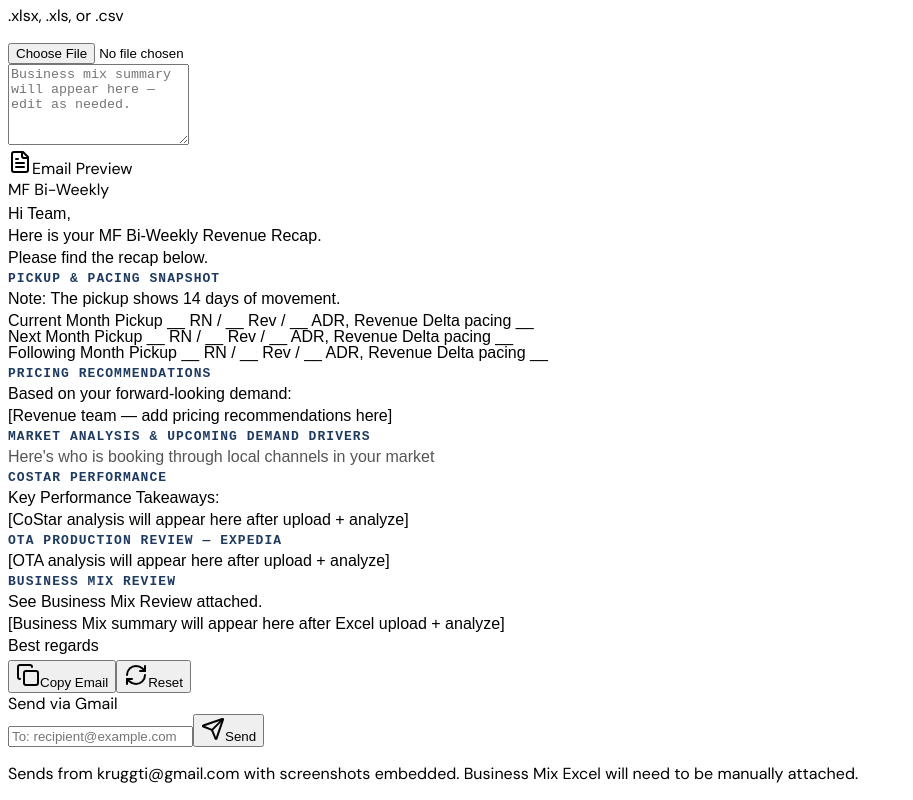
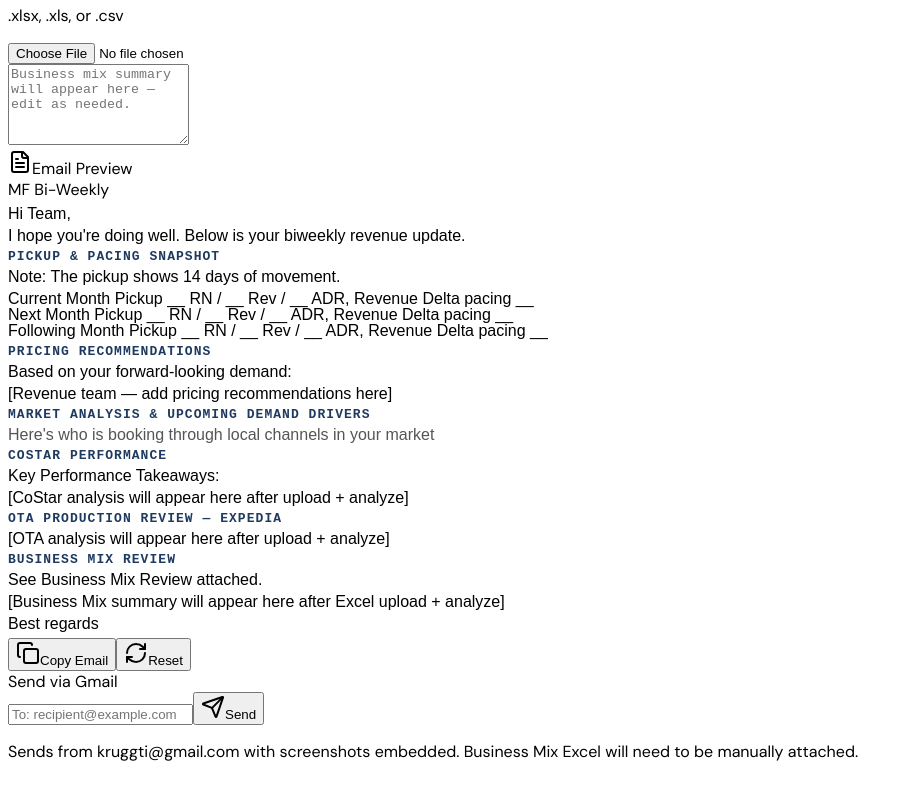
Before and after one commit to kruggti-prog/revenue-recap-app, a React (Vite) app in the folder client/: page /#/ in a window 1280 px wide. Shown: the part 3155-3955 px from the top of the page, without its empty margins (0-913 px from the left). After the commit the page ends 3933 px from the top, so only its background shows below. Built offline with nearby package versions, Linux system fonts and the light colour scheme.

Commit message:
Update email intros: bi-weekly and NON MF Monthly use new friendly opening lines

```diff
--- a/client/src/pages/Home.tsx
+++ b/client/src/pages/Home.tsx
@@ -142,13 +142,15 @@ function buildEmailSections(f: FormState): string {
       ? "MF Call Recap"
       : "NON MF Monthly";
 
+  const currentMonth = new Date().toLocaleString("en-US", { month: "long" });
   lines.push("Hi Team,");
   if (f.template === "mf-callrecap") {
     lines.push("Thank you for today's call!");
+  } else if (f.template === "mf-biweekly") {
+    lines.push("I hope you're doing well. Below is your biweekly revenue update.");
   } else {
-    lines.push(`Here is your ${templateLabel} Revenue Recap.`);
+    lines.push(`I hope you're doing well. Below is your monthly revenue update for ${currentMonth}. If you have any questions or would like to talk through anything in more detail, please feel free to reach out.`);
   }
-  lines.push("Please find the recap below.");
   lines.push("");
 
   // ── Pickup & Pacing ──
@@ -263,9 +265,15 @@ function buildEmailHTML(f: FormState): string {
       : "";
 
   let html = `<div style="font-family:Aptos,Arial,sans-serif;font-size:12pt;line-height:1.0;max-width:700px">`;
+  const currentMonth = new Date().toLocaleString("en-US", { month: "long" });
   html += p("Hi Team,");
-  html += p(f.template === "mf-callrecap" ? "Thank you for today's call!" : `Here is your ${templateLabel} Revenue Recap.`);
-  html += p("Please find the recap below.");
+  if (f.template === "mf-callrecap") {
+    html += p("Thank you for today's call!");
+  } else if (f.template === "mf-biweekly") {
+    html += p("I hope you're doing well. Below is your biweekly revenue update.");
+  } else {
+    html += p(`I hope you're doing well. Below is your monthly revenue update for ${currentMonth}. If you have any questions or would like to talk through anything in more detail, please feel free to reach out.`);
+  }
 
   // Pickup & Pacing
   html += hr + h2("PICKUP &amp; PACING SNAPSHOT");
```
